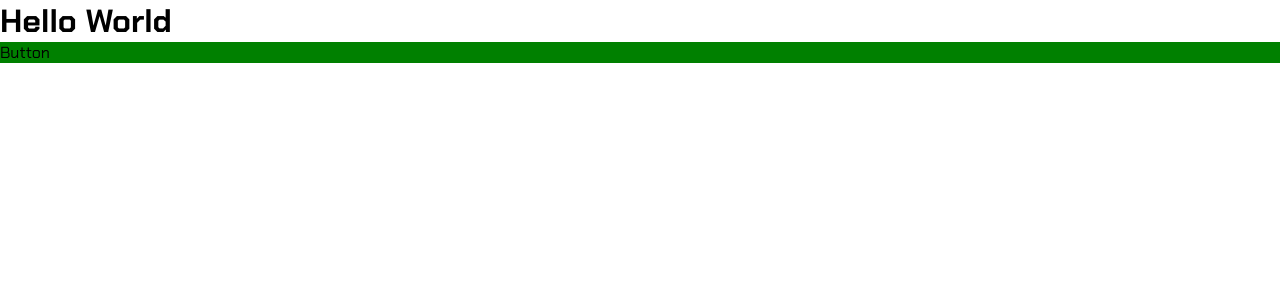
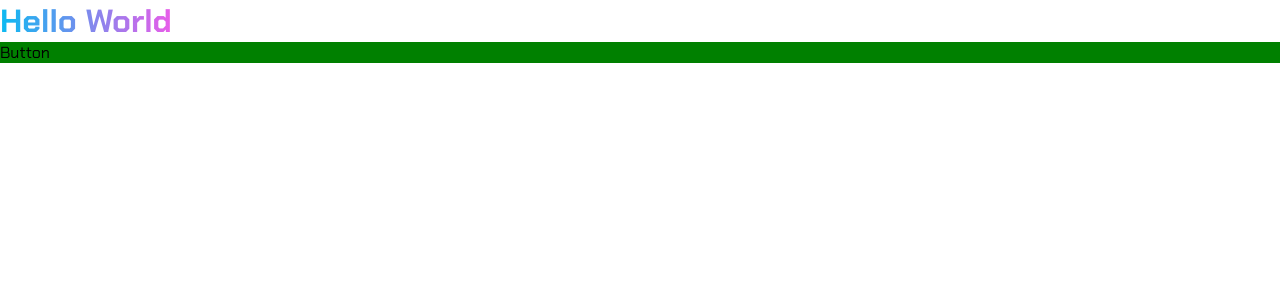
Before and after one commit to Ihaasbut/vrnas, a Next.js app: page / in a window 1280 px wide. Shown: the top 300 px of the page. Built offline with nearby package versions, Linux system fonts and the light colour scheme.

Commit message:
VRN-10 сделала класс для разноцветного текста

```diff
--- a/src/assets/styles/globals.scss
+++ b/src/assets/styles/globals.scss
@@ -7,3 +7,12 @@
 body {
     font-family: var(--font-chakra-petch), sans-serif;
 }
+
+.text-linear {
+    background: $color-linear;
+    background-clip: text;
+    -webkit-background-clip: text;
+    color: transparent;
+    -webkit-text-fill-color: transparent;
+    width: max-content;
+}
--- a/src/pages/home/HomeContent.module.scss
+++ /dev/null
@@ -1,3 +0,0 @@
-.title {
-    color: $color-linear;
-}
--- a/src/pages/home/HomeContent.tsx
+++ b/src/pages/home/HomeContent.tsx
@@ -4,7 +4,7 @@ import styles from "./HomeContent.module.scss";
 function HomeContent() {
     return (
         <div>
-            <h1 className={styles.title}>Hello World</h1>
+            <h1 className="text-linear">Hello World</h1>
             <Button />
         </div>
     );
```
